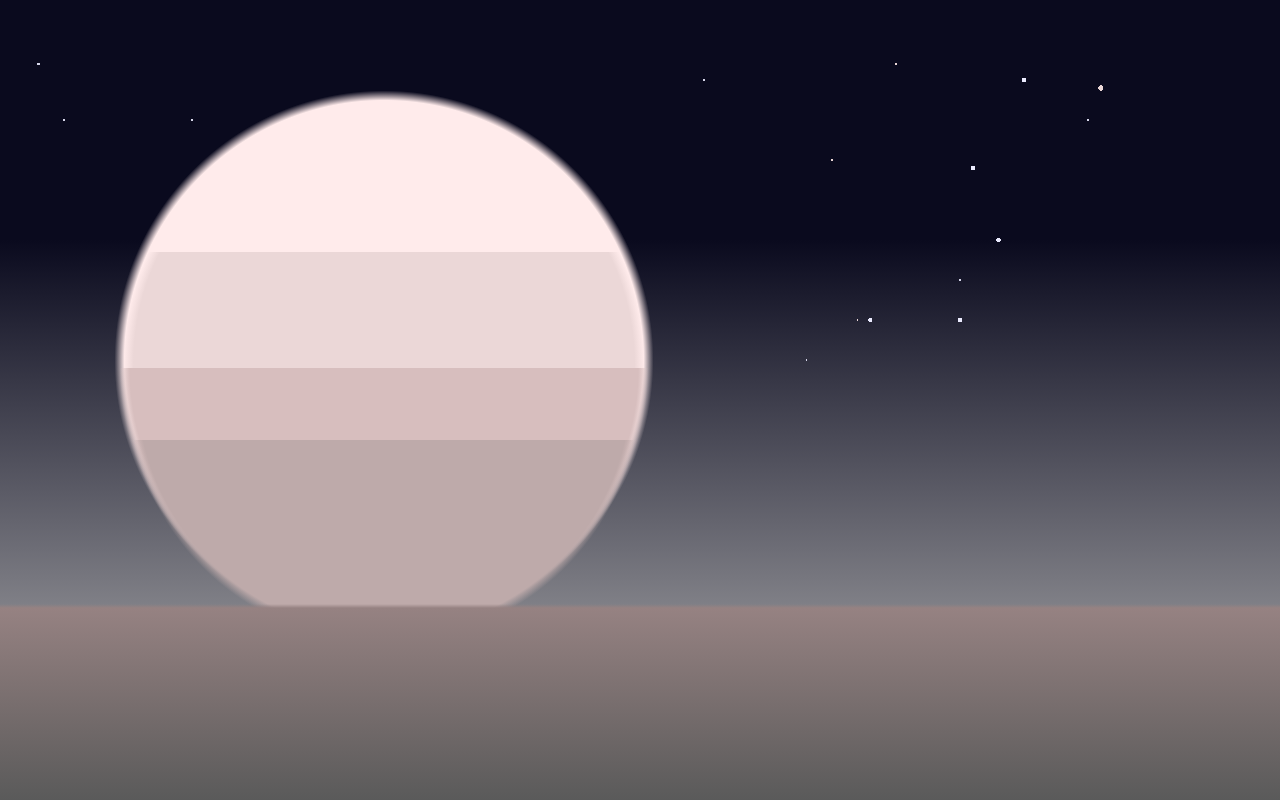
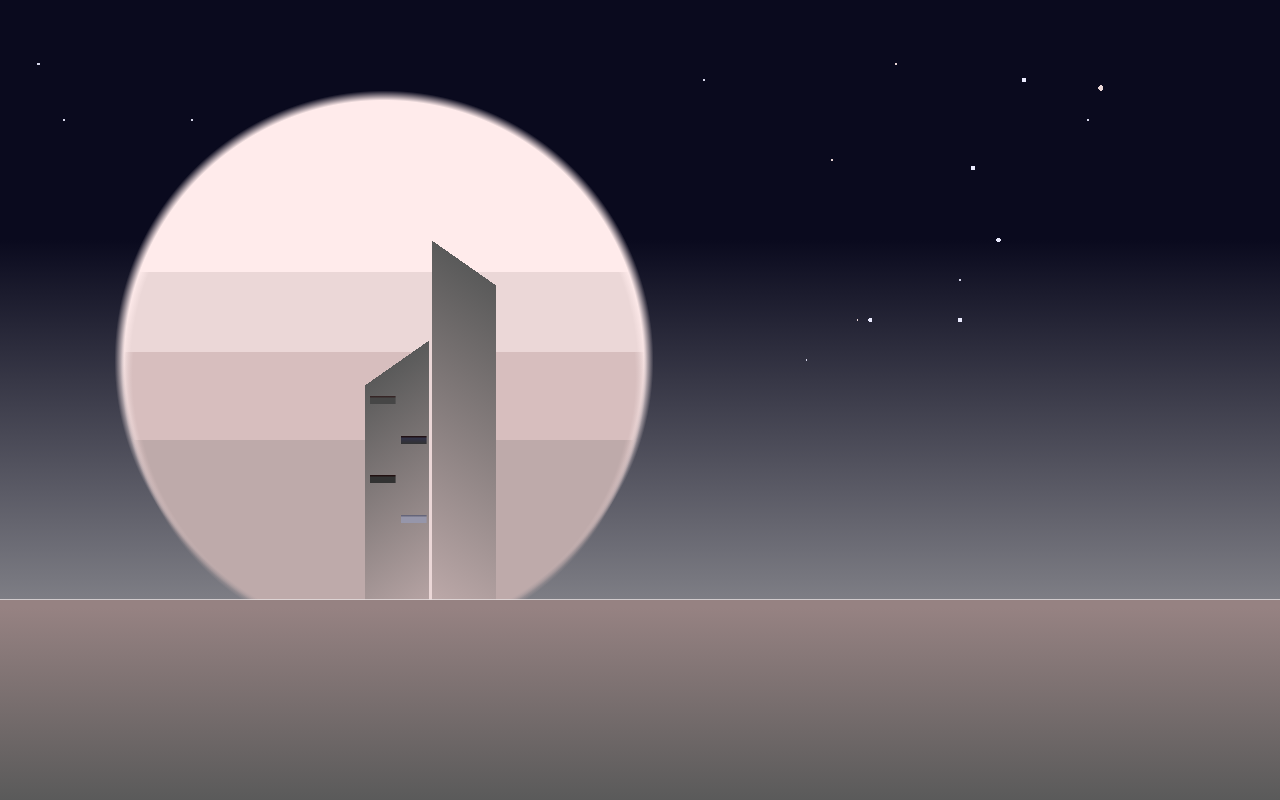
Before and after one commit to Margulis162/cyber_city_one_div, a plain HTML site: page index.html in a window 1280 px wide. Drawn offline with Linux system fonts and the light colour scheme.

Commit message:
first buildings with some windows

```diff
--- a/style.css
+++ b/style.css
@@ -18,19 +18,19 @@
     --gray-11: rgb(30,30,30);
     --gray-12: rgb(10,10,10);
 
-    /* cold*/
-    --cold-gray-1: rgb(235,235,255);
-    --cold-gray-2: rgb(215, 215, 235);
-    --cold-gray-3: rgb(190, 190,215);
-    --cold-gray-4: rgb(170,170,190);
-    --cold-gray-5: rgb(150,150,170);
-    --cold-gray-6: rgb(130,130,150);
-    --cold-gray-7: rgb(110,110,130);
-    --cold-gray-8: rgb(90,90,110);
-    --cold-gray-9: rgb(70,70,90);
-    --cold-gray-10: rgb(50,50,70);
-    --cold-gray-11: rgb(30,30,50);
-    --cold-gray-12: rgb(10,10,30);
+    /* cool*/
+    --cool-gray-1: rgb(235,235,255);
+    --cool-gray-2: rgb(215, 215, 235);
+    --cool-gray-3: rgb(190, 190,215);
+    --cool-gray-4: rgb(170,170,190);
+    --cool-gray-5: rgb(150,150,170);
+    --cool-gray-6: rgb(130,130,150);
+    --cool-gray-7: rgb(110,110,130);
+    --cool-gray-8: rgb(90,90,110);
+    --cool-gray-9: rgb(70,70,90);
+    --cool-gray-10: rgb(50,50,70);
+    --cool-gray-11: rgb(30,30,50);
+    --cool-gray-12: rgb(10,10,30);
 
     /* warm*/
     --warm-gray-1: rgb(255,235,235);
@@ -62,48 +62,77 @@
     background:
 
         /* ground */
-        linear-gradient(transparent 2%, var(--warm-gray-6) 4%, var(--gray-8) )
+            /* top line  */
+        linear-gradient(var(--warm-gray-1) 4%, var(--gray-2) )
+        100% 75% / 100% .1%,
+            /* main */
+        linear-gradient( var(--warm-gray-6) 4%, var(--gray-8) )
             100% 100% / 100% 25%,
 
         /* buildings layer 1 */
+
+
+        /* set 1 */
+            /* windows  */
+
+        linear-gradient(  var(--cool-gray-8) 1%, var(--cool-gray-5) 30%, var(--cool-gray-5))
+            32% 65% / 2% 1%,
+
+        linear-gradient(  var(--warm-gray-12) 1%, var(--gray-10) 30%, var(--gray-10))
+            29.5% 60% / 2% 1%,
+
+        linear-gradient( var(--warm-gray-12) 1%, var(--cool-gray-10) 30%, var(--gray-10))
+            32% 55% / 2% 1%,
+
+        linear-gradient( var(--warm-gray-11) 1%, var(--gray-9) 30%, var(--gray-9))
+            29.5% 50% / 2% 1%,
+
+            /* buildeings  */
+        linear-gradient( 145deg, transparent 30%, var(--gray-8) 30%, var(--warm-gray-4))
+            30% 60% / 5% 45%,
+        linear-gradient( 215deg, transparent 30%, var(--gray-8) 30%, var(--warm-gray-4))
+            35.5% 40% / 5% 60%,
+        linear-gradient(  transparent 30%, var(--warm-gray-2) 30%, var(--warm-gray-2))
+            33.7% 55% / .5% 45%,
+
 
         /* sun */
 
         radial-gradient( circle at 30% -15%, var(--warm-gray-4) 25%, transparent 26%)
         30% 100% / 100% 45%,
 
-        radial-gradient( circle at 30% 0%, var(--warm-gray-3) 25%, transparent 26%)
-            30% 115% / 100% 60%,
+        radial-gradient( circle at 30% 5%, var(--warm-gray-3) 25%, transparent 26%)
+        30% 110% / 100% 60%,
 
-        radial-gradient( circle at 30% 20%, var(--warm-gray-2) 25%, transparent 26%)
-            30% 105% / 100% 70%,
+        radial-gradient( circle at 30% 20%, var(--warm-gray-2) 26%, transparent 27%)
+        30% 85% / 100% 60%,
 
         radial-gradient( circle at 30% 45%, var(--warm-gray-1) 26%, transparent 27%),
 
         /* stars */
-        radial-gradient(circle at 68% 40%, var(--cold-gray-1) .2%, transparent .2%),
+        radial-gradient(circle at 68% 40%, var(--cool-gray-1) .2%, transparent .2%),
         radial-gradient(circle at 67% 40%, var(--warm-gray-2) .1%, transparent .1%),
-        radial-gradient(circle at 63% 45%, var(--cold-gray-2) .1%, transparent .1%),
-        radial-gradient(circle at 75% 35%, var(--cold-gray-2) .1%, transparent .1%),
-        radial-gradient(circle at 55% 10%, var(--cold-gray-2) .1%, transparent .1%),
-        radial-gradient(circle at 76% 21%, var(--cold-gray-1) .2%, transparent .2%),
+        radial-gradient(circle at 63% 45%, var(--cool-gray-2) .1%, transparent .1%),
+        radial-gradient(circle at 75% 35%, var(--cool-gray-2) .1%, transparent .1%),
+        radial-gradient(circle at 55% 10%, var(--cool-gray-2) .1%, transparent .1%),
+        radial-gradient(circle at 76% 21%, var(--cool-gray-1) .2%, transparent .2%),
 
-        radial-gradient(circle at 78% 30%, var(--cold-gray-1) .2%, transparent .2%),
+        radial-gradient(circle at 78% 30%, var(--cool-gray-1) .2%, transparent .2%),
         radial-gradient(circle at 65% 20%, var(--warm-gray-2) .1%, transparent .1%),
-        radial-gradient(circle at 13% 50%, var(--cold-gray-2) .1%, transparent .1%),
-        radial-gradient(circle at 25% 25%, var(--cold-gray-2) .1%, transparent .1%),
-        radial-gradient(circle at 15% 15%, var(--cold-gray-2) .1%, transparent .1%),
+        radial-gradient(circle at 13% 50%, var(--cool-gray-2) .1%, transparent .1%),
+        radial-gradient(circle at 25% 25%, var(--cool-gray-2) .1%, transparent .1%),
+        radial-gradient(circle at 15% 15%, var(--cool-gray-2) .1%, transparent .1%),
         radial-gradient(circle at 86% 11%, var(--warm-gray-2) .2%, transparent .2%),
 
-        radial-gradient(circle at 75% 40%, var(--cold-gray-1) .2%, transparent .2%),
+        radial-gradient(circle at 75% 40%, var(--cool-gray-1) .2%, transparent .2%),
         radial-gradient(circle at 70% 8%, var(--warm-gray-2) .1%, transparent .1%),
-        radial-gradient(circle at 3% 8%, var(--cold-gray-2) .1%, transparent .1%),
-        radial-gradient(circle at 5% 15%, var(--cold-gray-2) .1%, transparent .1%),
-        radial-gradient(circle at 85% 15%, var(--cold-gray-2) .1%, transparent .1%),
-        radial-gradient(circle at 80% 10%, var(--cold-gray-1) .2%, transparent .2%),
+        radial-gradient(circle at 3% 8%, var(--cool-gray-2) .1%, transparent .1%),
+        radial-gradient(circle at 5% 15%, var(--cool-gray-2) .1%, transparent .1%),
+        radial-gradient(circle at 85% 15%, var(--cool-gray-2) .1%, transparent .1%),
+        radial-gradient(circle at 80% 10%, var(--cool-gray-1) .2%, transparent .2%),
 
         /* sky */
-        linear-gradient(var(--cold-gray-12) 30%, var(--gray-3) 100%);
+        linear-gradient(var(--cool-gray-12) 30%, var(--gray-3) 100%);
         background-repeat: no-repeat;
 
 
```
